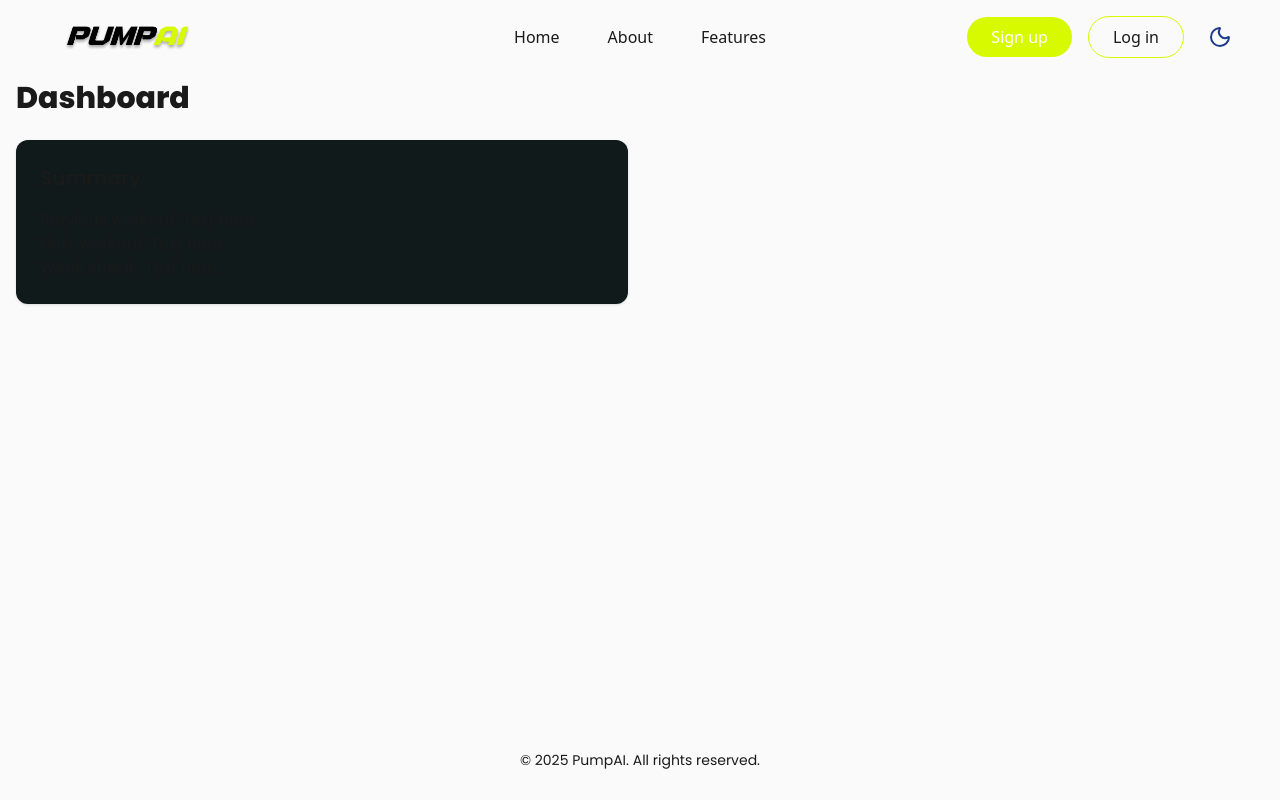
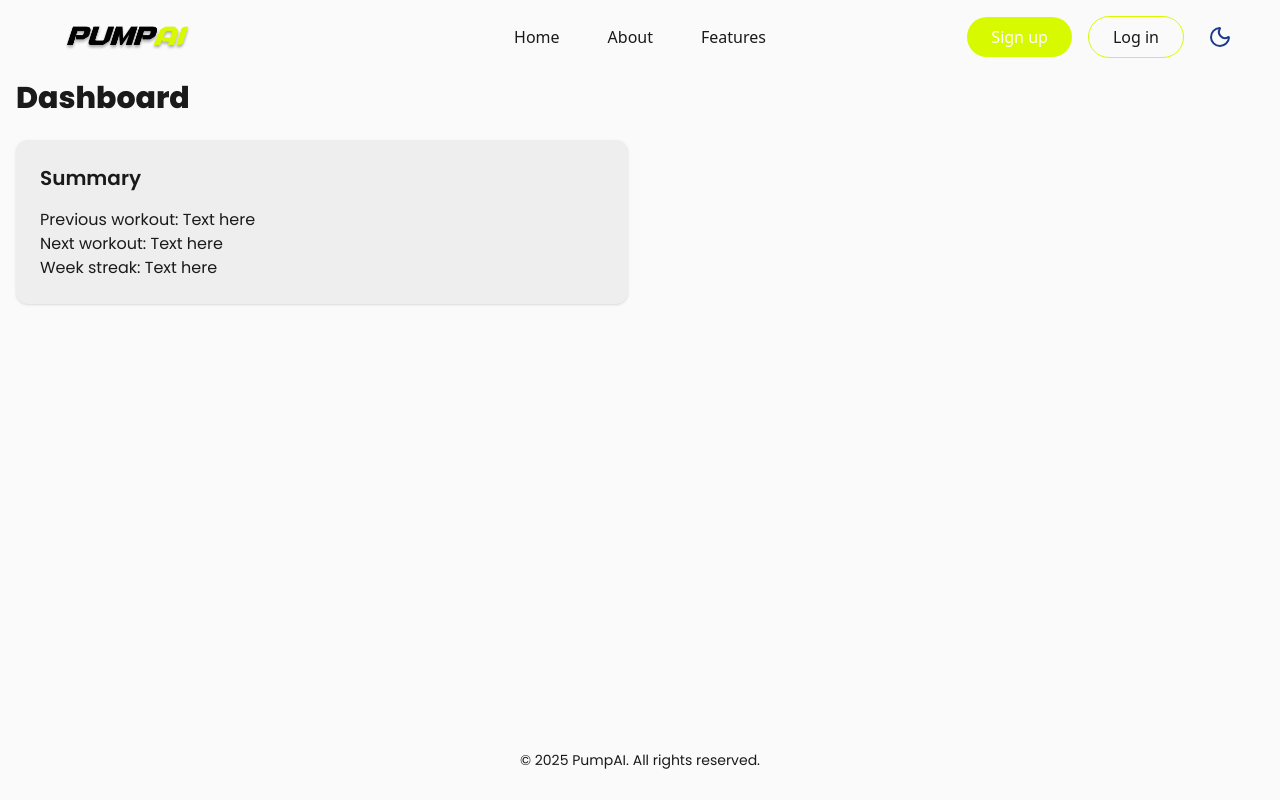
Before and after one commit to ayaanyousaf/PumpAI, a React (Vite) app in the folder client/: page /dashboard in a window 1280 px wide. Built offline with nearby package versions, Linux system fonts and the light colour scheme.

Commit message:
fix secondary background color in root CSS

```diff
--- a/client/src/components/Navbar.tsx
+++ b/client/src/components/Navbar.tsx
@@ -10,7 +10,7 @@ const loggedOutItems = [
 ];
 
 const loggedInItems = [
-  { name: "Home", href: "/" },
+  { name: "Home", href: "/dashboard" },
   { name: "Workouts", href: "/workouts" },
   { name: "Nutrition", href: "/nutrition" },
   { name: "Progress", href: "/progress" },
@@ -74,7 +74,10 @@ function Navbar() {
                 alt="Profile Image"
                 className="rounded-full shadow-xl h-12 w-12"
               />
-              <button onClick={logout} className="transparent-button py-2">
+              <button
+                onClick={logout}
+                className="transparent-button py-2 cursor-pointer"
+              >
                 Log out
               </button>
             </>
--- a/client/src/index.css
+++ b/client/src/index.css
@@ -44,7 +44,7 @@
 @layer base {
   :root {
     --color-bg-primary: #FAFAFA;
-    --color-bg-secondary: #101A1A;
+    --color-bg-secondary: #EEEEEE;
     --color-text-primary: #1A1A1A;
     --color-text-secondary: #FFFFFF;
 
```
